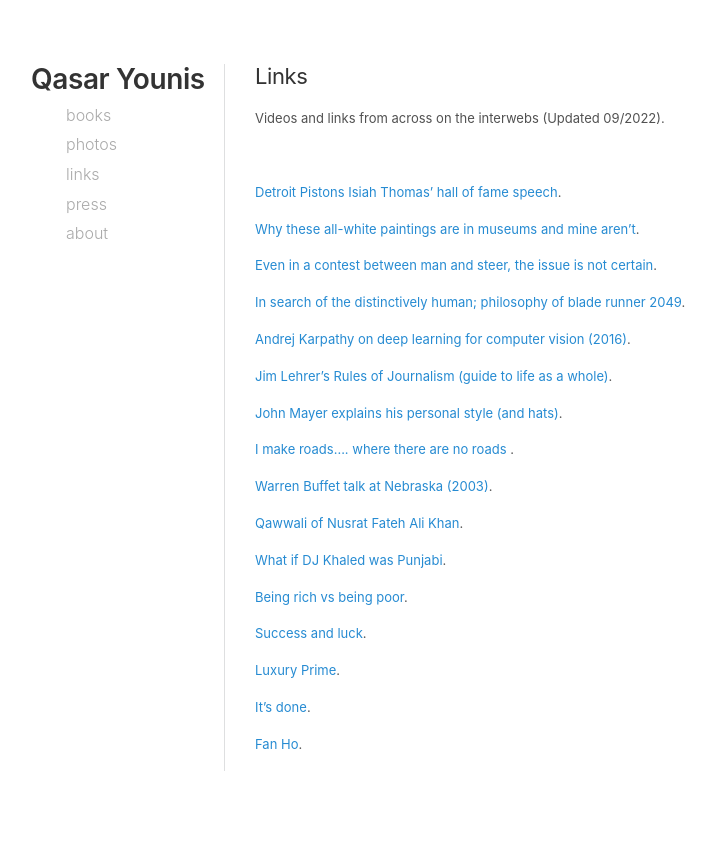
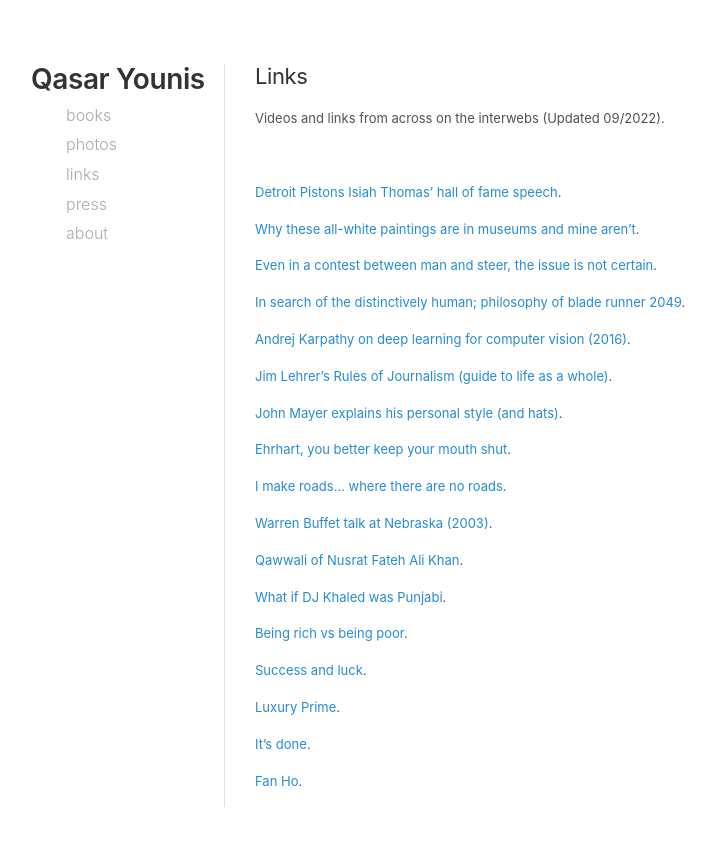
Before and after one commit to qasar/qasar.github.io, a Jekyll site: the page built from links.md, in a window 1280 px wide. Shown: the top 846 px of the page, without its empty margins (35-751 px from the left). Built offline with Jekyll 4.4.1, drawn with Linux system fonts in a browser that asks for light colours.

Commit message:
Update links.md

```diff
--- a/links.md
+++ b/links.md
@@ -21,7 +21,10 @@ Videos and links from across on the interwebs (Updated 09/2022).
 
 <a href="https://www.youtube.com/watch?v=G4gjJoMi2vY" target="_blank">John Mayer explains his personal style (and hats)</a>.
 
-<a href="https://youtu.be/s0MDY9fl-IA" target="_blank">I make roads.... where there are no roads </a>.
+<a href= "https://youtu.be/tixOyiR8B-8" target="_blank">Ehrhart, you better keep your mouth shut</a>.
+
+
+<a href="https://youtu.be/s0MDY9fl-IA" target="_blank">I make roads... where there are no roads</a>.
 
 <a href="https://www.youtube.com/watch?v=M-vQGxTFfPU&list=FLXJuURIK0_r_mGlRWSPkgCw&index=103&t=0s" target="_blank">Warren Buffet talk at Nebraska (2003)</a>.
 
```
